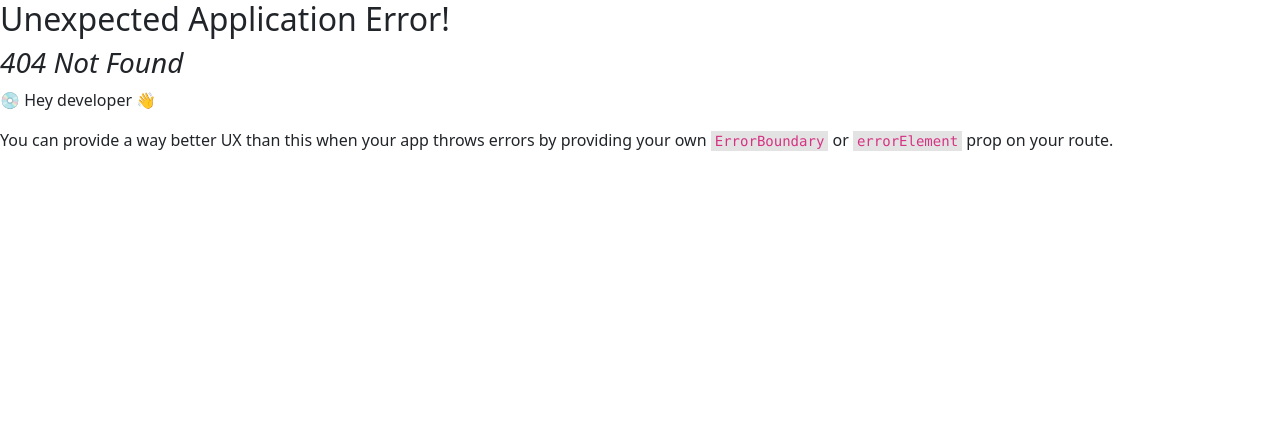
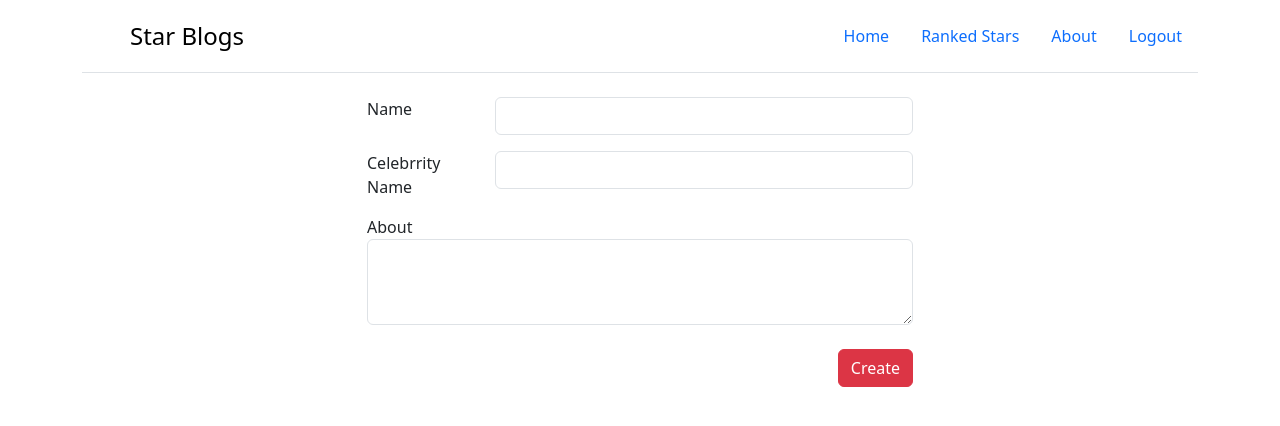
Before and after one commit to Suleman189/BlogStarsFrontend, a React (Vite) app: page /Stars/new in a window 1280 px wide. Before the commit this address had no page. Shown: the top 426 px of the page. Built offline with nearby package versions, Linux system fonts and the light colour scheme; sample sign-in values are in the browser's storage.

Commit message:
Added Star Creation Form

```diff
--- a/src/App.jsx
+++ b/src/App.jsx
@@ -15,6 +15,7 @@ import { AuthProvider } from './Context/AuthContext';
 import Signup from './Components/Auth/Signup';
 import Home from './Components/Home';
 import About from './Components/About';
+import StarForm from './Components/StarForm';
 
 const router = createBrowserRouter([
   {
@@ -28,6 +29,7 @@ const router = createBrowserRouter([
     element: <MainLayout/>,
     children: [
       { path: '/home', element: <PrivateRoute><Home/></PrivateRoute>},
+      { path: '/Stars/new', element: <PrivateRoute><StarForm/></PrivateRoute>},
       { path: '/Ranked-Stars', element: <PrivateRoute><Home/></PrivateRoute>},
       { path: '/About', element: <PrivateRoute><About/></PrivateRoute>}
     ]
--- a/src/Components/Home.jsx
+++ b/src/Components/Home.jsx
@@ -1,8 +1,16 @@
+import { NavLink } from 'react-router-dom';
 import StarCard from './StarCard';
 
 function Home(props) {
   return (
     <div className="container">
+      <div className="row my-4">
+        <div className="col">
+          <NavLink to='/Stars/new' className="btn btn-primary" style={{ float: 'right' }}>
+            Add Star
+          </NavLink>
+        </div>
+      </div>
       <div className="row g-4">
         {Array.from({ length: 10 }, (s, i) => {
           return <StarCard key={i + 1} />;
--- /dev/null
+++ b/src/Components/StarForm.jsx
@@ -0,0 +1,62 @@
+function StarForm() {
+  return (
+    <div className="container">
+      <div className="row">
+        <form action="">
+          <div className="row">
+            <div className="col-3"></div>
+            <div className="col-6">
+              <div className="row form-group">
+                <div className="row mb-3 form-group" style={{paddingRight: '0px'}}>
+                  <div className="col-3">
+                    <label>Name</label>
+                  </div>
+                  <div className="col-9" style={{padding: '0px'}}>
+                    <input
+                      type="text"
+                      className="form-control"
+                    />
+                  </div>
+                </div>
+                <div className="row  mb-3 form-group" style={{paddingRight: '0px'}}>
+                  <div className="col-3">
+                    <label>Celebrrity Name</label>
+                  </div>
+                  <div className="col-9" style={{padding: '0px'}}>
+                    <input
+                      type="text"
+                      className="form-control"
+                    />
+                  </div>
+                </div>
+                <div className="col-12">
+                  <label>About</label>
+                </div>
+                <div className="col-12">
+                  <textarea
+                    class="form-control"
+                    id="exampleFormControlTextarea1"
+                    rows="3"
+                  ></textarea>
+                </div>
+              </div>
+              <div className="row form-group">
+                <div className="col-6"></div>
+                <div className="col-6"></div>
+              </div>
+              <button
+                style={{ float: 'right' }}
+                className="my-4 btn btn-danger submit"
+              >
+                Create
+              </button>
+            </div>
+            <div className="col-3"></div>
+          </div>
+        </form>
+      </div>
+    </div>
+  );
+}
+
+export default StarForm;
```
